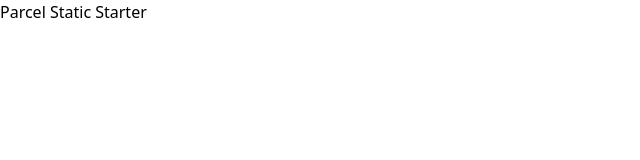
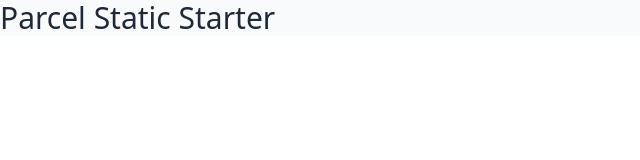
Before and after one commit to hunterbecton/tv-noise-404, a website built with Parcel: page src/index.html in a window 1280 px wide. Shown: the whole page, without its empty margins (0-640 px from the left). Built offline with nearby package versions, Linux system fonts and the light colour scheme.

Commit message:
Added Prettier and the Tailwind Prettier plugin

```diff
--- a/package.json
+++ b/package.json
@@ -10,9 +10,14 @@
   "author": "Hunter Becton",
   "license": "ISC",
   "devDependencies": {
+    "@tailwindcss/aspect-ratio": "^0.4.0",
+    "@tailwindcss/forms": "^0.5.2",
+    "@tailwindcss/typography": "^0.5.2",
     "autoprefixer": "^10.4.7",
     "parcel": "^2.5.0",
     "postcss": "^8.4.14",
+    "prettier": "^2.6.2",
+    "prettier-plugin-tailwindcss": "^0.1.11",
     "tailwindcss": "^3.0.24"
   },
   "browserslist": "> 0.5%, last 2 versions, not dead"
--- a/src/index.html
+++ b/src/index.html
@@ -9,6 +9,8 @@
     <script src="./js/hello.js"></script>
   </head>
   <body>
-    <p>Parcel Static Starter</p>
+    <div class="mx-auto max-w-7xl bg-gray-50">
+      <p class="text-3xl font-medium text-gray-800">Parcel Static Starter</p>
+    </div>
   </body>
 </html>
```
Also changed, not shown: 3 other files.
